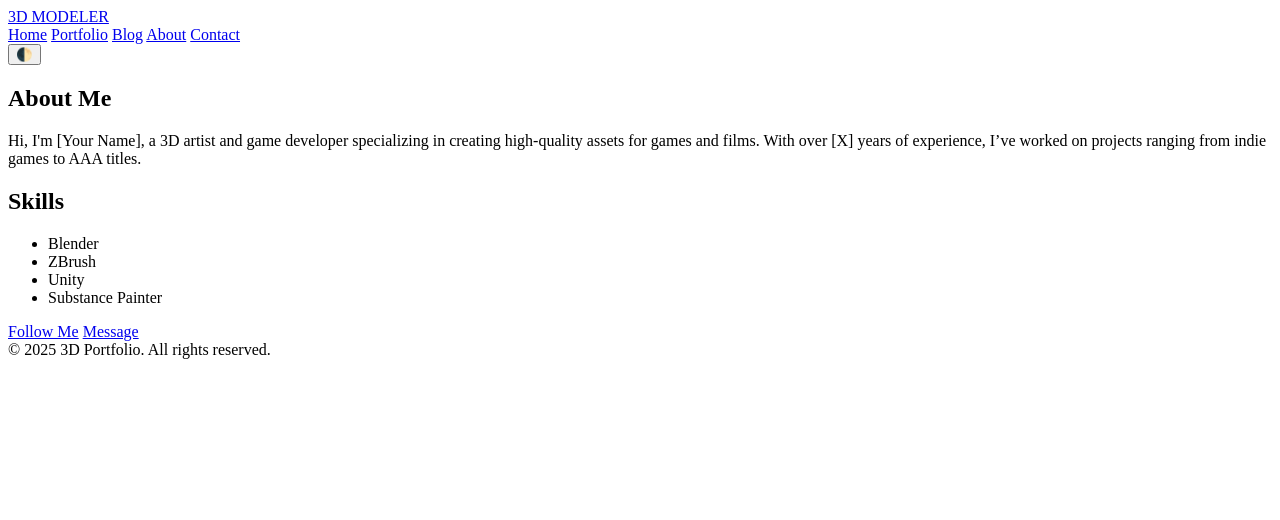
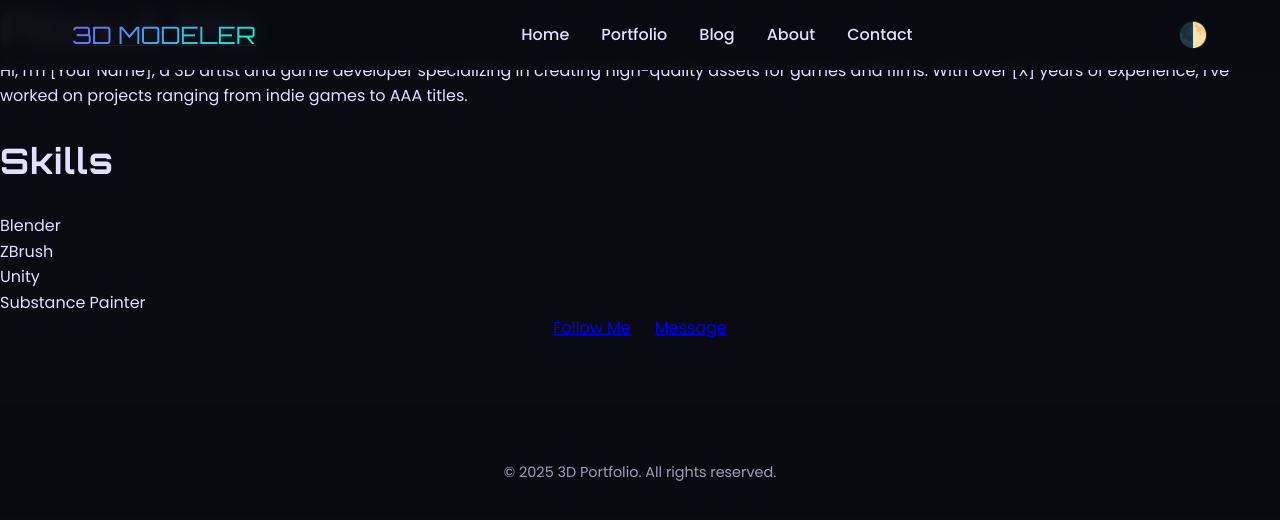
Before and after one commit to FaseehRizwan/portfolio, a Jekyll site: the page built from about/index.html, in a window 1280 px wide. Shown: the top 520 px of the page. Built offline with Jekyll 4.4.1, drawn with Linux system fonts in a browser that asks for light colours.

Commit message:
Update style.css

```diff
--- a/assets/css/style.css
+++ b/assets/css/style.css
@@ -1,37 +1,250 @@
-/* Hero Section */
-.hero {
-  background: linear-gradient(135deg, rgba(10, 10, 18, 0.9), rgba(32, 32, 64, 0.9)), url('images/hero-bg.webp');
-  background-size: cover;
-  background-position: center;
-  padding: 8rem 2rem;
-  text-align: center;
+/* === Global Styles === */
+:root {
+  /* Colors */
+  --bg-dark: #0a0a12;
+  --bg-light: #f8f9fa;
+  --text-dark: #e0e0ff;
+  --text-light: #1a1a2c;
+  --accent-1: #7b61ff;
+  --accent-2: #00ffd1;
+  --accent-gradient: linear-gradient(135deg, var(--accent-1), var(--accent-2));
+
+  /* Typography */
+  --header-font: 'Orbitron', sans-serif;
+  --body-font: 'Poppins', sans-serif;
+
+  /* Spacing */
+  --section-padding: 4rem 2rem;
+  --container-width: 1200px;
 }
 
-.hero h1 {
-  font-size: 3.5rem;
-  background: linear-gradient(135deg, var(--accent-1), var(--accent-2));
+/* Reset */
+* {
+  margin: 0;
+  padding: 0;
+  box-sizing: border-box;
+}
+
+body {
+  background-color: var(--bg-dark);
+  color: var(--text-dark);
+  font-family: var(--body-font);
+  line-height: 1.6;
+}
+
+/* === Typography === */
+h1, h2, h3 {
+  font-family: var(--header-font);
+  letter-spacing: 1px;
+}
+
+h1 {
+  font-size: 3rem;
+  line-height: 1.2;
+}
+
+h2 {
+  font-size: 2.2rem;
+  margin-bottom: 1.5rem;
+}
+
+p {
+  margin-bottom: 1.5rem;
+}
+
+/* === Navigation === */
+.cyber-nav {
+  position: fixed;
+  top: 0;
+  width: 100%;
+  background: rgba(10, 10, 18, 0.95);
+  backdrop-filter: blur(8px);
+  z-index: 1000;
+  padding: 1rem 0;
+}
+
+.nav-container {
+  max-width: var(--container-width);
+  margin: 0 auto;
+  display: flex;
+  justify-content: space-between;
+  align-items: center;
+  padding: 0 2rem;
+}
+
+.nav-logo .logo-text {
+  font-family: var(--header-font);
+  font-size: 1.5rem;
+  background: var(--accent-gradient);
   -webkit-background-clip: text;
   background-clip: text;
   -webkit-text-fill-color: transparent;
 }
 
-/* Filters */
-.filters {
+.nav-links {
   display: flex;
-  gap: 1rem;
-  justify-content: center;
-  margin-bottom: 2rem;
+  gap: 2rem;
 }
 
-.filters button {
-  background: rgba(123, 97, 255, 0.2);
-  border: none;
-  padding: 0.5rem 1rem;
-  border-radius: 20px;
-  cursor: pointer;
-  transition: background 0.3s ease;
+.nav-link {
+  color: var(--text-dark);
+  text-decoration: none;
+  font-weight: 500;
+  transition: color 0.3s ease;
 }
 
-.filters button:hover {
-  background: var(--accent-1);
+.nav-link:hover {
+  color: var(--accent-2);
 }
+
+.theme-toggle {
+  background: none;
+  border: none;
+  cursor: pointer;
+  font-size: 1.5rem;
+  color: var(--text-dark);
+  transition: color 0.3s ease;
+}
+
+.theme-toggle:hover {
+  color: var(--accent-1);
+}
+
+/* === Hero Section === */
+.hero {
+  padding: 8rem 2rem 4rem;
+  text-align: center;
+  position: relative;
+  overflow: hidden;
+}
+
+.hero h1 {
+  background: var(--accent-gradient);
+  -webkit-background-clip: text;
+  background-clip: text;
+  -webkit-text-fill-color: transparent;
+  margin-bottom: 1.5rem;
+}
+
+.hero p {
+  font-size: 1.2rem;
+  max-width: 600px;
+  margin: 0 auto 2rem;
+  color: rgba(224, 224, 255, 0.9);
+}
+
+/* === Model Grid === */
+.model-grid {
+  display: grid;
+  grid-template-columns: repeat(auto-fit, minmax(300px, 1fr));
+  gap: 2rem;
+  padding: 2rem;
+  max-width: var(--container-width);
+  margin: 0 auto;
+}
+
+.model-card {
+  background: rgba(32, 32, 64, 0.3);
+  border-radius: 16px;
+  overflow: hidden;
+  position: relative;
+  transition: transform 0.3s ease;
+}
+
+.model-card:hover {
+  transform: translateY(-8px);
+}
+
+.model-card img {
+  width: 100%;
+  height: 250px;
+  object-fit: cover;
+  border-radius: 16px 16px 0 0;
+}
+
+.model-info {
+  padding: 1.5rem;
+}
+
+.model-category {
+  display: inline-block;
+  padding: 0.4rem 1rem;
+  background: rgba(123, 97, 255, 0.2);
+  border-radius: 20px;
+  font-size: 0.9rem;
+  color: var(--accent-1);
+}
+
+/* === Footer === */
+.site-footer {
+  background: rgba(10, 10, 18, 0.95);
+  backdrop-filter: blur(8px);
+  padding: 2rem 0;
+  margin-top: 4rem;
+}
+
+.footer-container {
+  max-width: var(--container-width);
+  margin: 0 auto;
+  text-align: center;
+}
+
+.social-links {
+  display: flex;
+  justify-content: center;
+  gap: 1.5rem;
+  margin-bottom: 1.5rem;
+}
+
+.social-link {
+  color: var(--text-dark);
+  font-size: 1.5rem;
+  transition: color 0.3s ease;
+}
+
+.social-link:hover {
+  color: var(--accent-2);
+}
+
+.copyright {
+  font-size: 0.9rem;
+  color: rgba(224, 224, 255, 0.7);
+}
+
+/* === Responsive Design === */
+@media (max-width: 768px) {
+  :root {
+    --section-padding: 2rem 1rem;
+  }
+
+  .hero {
+    padding: 6rem 1rem 2rem;
+  }
+
+  h1 {
+    font-size: 2.2rem;
+  }
+
+  h2 {
+    font-size: 1.8rem;
+  }
+
+  .model-grid {
+    grid-template-columns: 1fr;
+    padding: 1rem;
+  }
+
+  .nav-links {
+    gap: 1rem;
+  }
+}
+
+@media (max-width: 480px) {
+  .hero h1 {
+    font-size: 1.8rem;
+  }
+
+  .nav-container {
+    padding: 0 1rem;
+  }
+}
```
